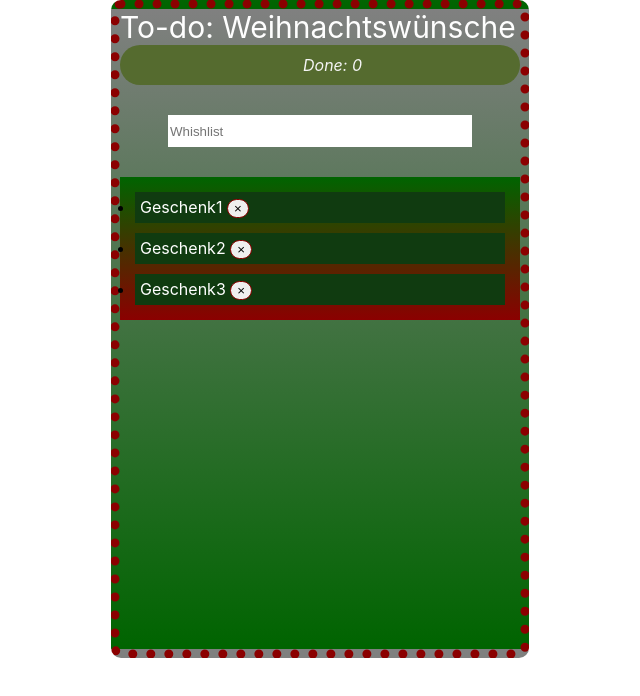
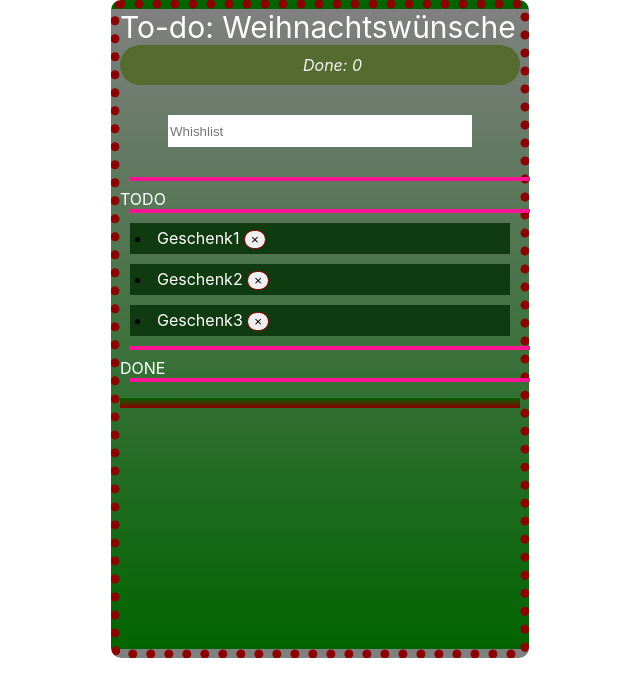
Before and after one commit to sophiamueller/react-todo, a React (Create React App) app: page / in a window 1280 px wide. Shown: the top 696 px of the page, without its empty margins (320-960 px from the left). Built offline with nearby package versions, Linux system fonts and the light colour scheme; the HTML template or start-up script is replaced by a standard one.

Commit message:
Add id and separator

```diff
--- a/package.json
+++ b/package.json
@@ -5,7 +5,8 @@
   "dependencies": {
     "react": "^16.6.1",
     "react-dom": "^16.6.1",
-    "react-scripts": "2.1.1"
+    "react-scripts": "2.1.1",
+    "uid": "0.0.2"
   },
   "scripts": {
     "start": "react-scripts start",
--- a/src/App.js
+++ b/src/App.js
@@ -1,8 +1,10 @@
 import React, { Component } from 'react'
+import uid from 'uid'
 import Todo from './Todo'
 import Input from './Input'
 import Counter from './Counter'
 import Heading from './Heading'
+import Separator from './Separator'
 import './App.css'
 
 class App extends Component {
@@ -13,6 +15,7 @@ class App extends Component {
   render() {
     this.save()
     const countTodos = this.state.todos.filter(todo => todo.done).length
+
     return (
       <div className="App">
         <Heading />
@@ -20,8 +23,11 @@ class App extends Component {
         <div className="InputBox">
           <Input handleKeyUp={this.addTodo} />
         </div>
-
-        <ul>{this.renderTodos()}</ul>
+        <Separator text="TODO" />
+        {this.renderOpenTodos()}
+        <Separator text="DONE" />
+        {this.renderDoneTodos()}
+        <ul />
       </div>
     )
   }
@@ -29,7 +35,10 @@ class App extends Component {
   addTodo = event => {
     if (event.key === 'Enter') {
       const input = event.target
-      const newEntry = [{ text: input.value, done: false }, ...this.state.todos]
+      const newEntry = [
+        { text: input.value, done: false, id: uid() },
+        ...this.state.todos
+      ]
       this.setState({
         todos: newEntry
       })
@@ -37,8 +46,9 @@ class App extends Component {
     }
   }
 
-  toggleDone = index => {
+  toggleDone = id => {
     const { todos } = this.state
+    const index = todos.findIndex(todo => todo.id === id)
     const todo = todos[index]
 
     this.setState({
@@ -58,16 +68,44 @@ class App extends Component {
     })
   }
 
-  renderTodos() {
-    return this.state.todos.map((todo, index) => (
+  renderOpenTodos() {
+    return this.state.todos
+      .filter(todo => !todo.done)
+      .map((todo, index) => (
+        <Todo
+          key={index}
+          text={todo.text}
+          done={todo.done}
+          onToggle={() => this.toggleTodo(index)}
+          onDelete={() => this.deleteTodo(index)}
+        />
+      ))
+  }
+
+  renderDoneTodos() {
+    return this.state.todos
+      .filter(todo => todo.done)
+      .map((todo, index) => (
+        <Todo
+          key={index}
+          text={todo.text}
+          done={todo.done}
+          onToggle={() => this.toggleTodo(index)}
+          onDelete={() => this.deleteTodo(index)}
+        />
+      ))
+  }
+
+  renderSingleTodo = (todo, index) => {
+    return (
       <Todo
         key={index}
-        isDone={todo.done}
         text={todo.text}
-        onClick={() => this.toggleDone(index)}
-        onDelete={() => this.deleteTodo(index)}
+        done={todo.done}
+        onToggle={() => this.toggleTodo(todo.id)}
+        onDelete={() => this.deleteTodo(todo.id)}
       />
-    ))
+    )
   }
 
   save() {
--- /dev/null
+++ b/src/Separator.css
@@ -0,0 +1,13 @@
+.Seperator {
+  display: flex;
+}
+
+.Separator .hr {
+  width: 100%;
+  margin: 0 10px 8px;
+  border-bottom: 4px solid deeppink;
+}
+
+.Separator span {
+  white-space: nowrap;
+}
--- /dev/null
+++ b/src/Separator.js
@@ -0,0 +1,14 @@
+import React, { Component } from 'react'
+import './Separator.css'
+
+export default class Separator extends Component {
+  render() {
+    return (
+      <section className="Separator">
+        <div className="hr" />
+        <span>{this.props.text}</span>
+        <div className="hr" />
+      </section>
+    )
+  }
+}
```
Also changed, not shown: 18 other files (tests, documents, lock files or other folders).
